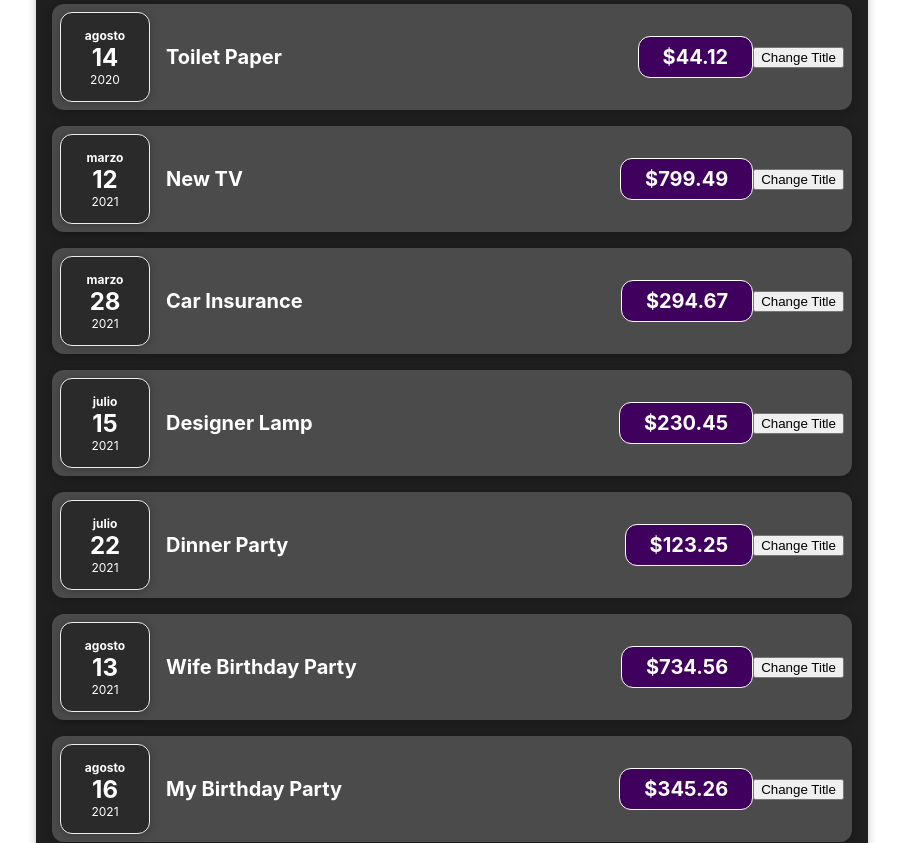
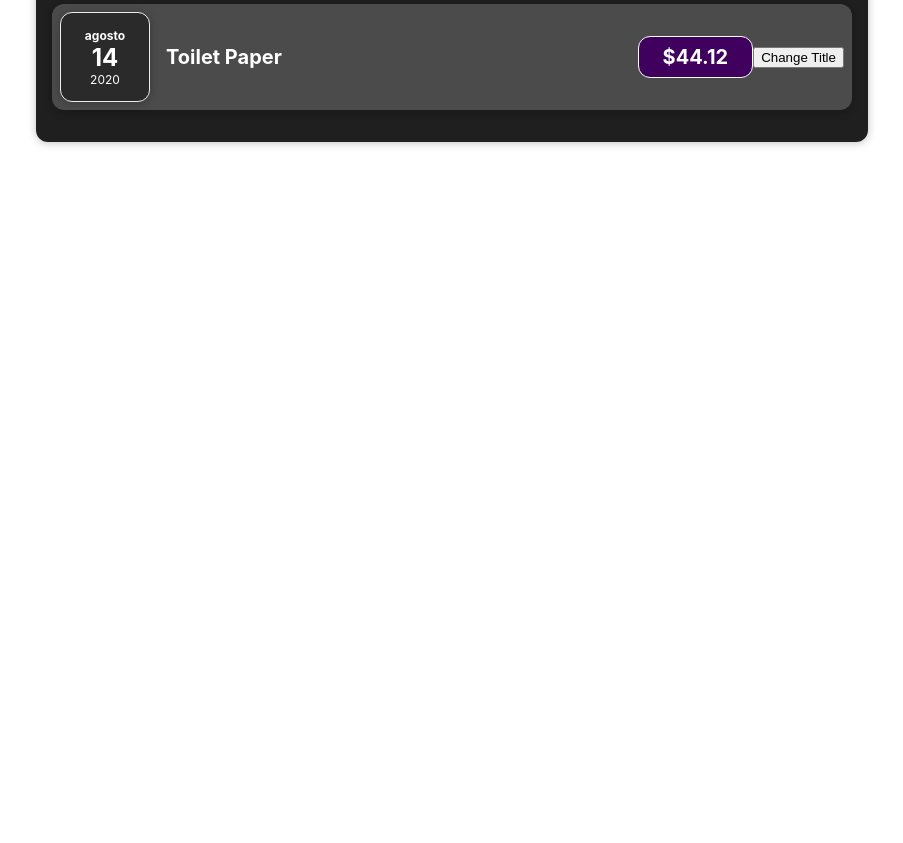
Before and after one commit to ifirestone/expenses-demo, a React (Create React App) app: page / in a window 1280 px wide. Shown: the part 400-1243 px from the top of the page, without its empty margins (188-1091 px from the left). After the commit the page ends 800 px from the top, so only its background shows below. Built offline with nearby package versions, Linux system fonts and the light colour scheme.

Commit message:
Expenses List

```diff
--- a/src/App.js
+++ b/src/App.js
@@ -1,8 +1,8 @@
 import Expenses from "./components/expenses/Expenses";
 import NewExpense from "./components/NewExpense/NewExpense";
+import { useState } from "react";
 
-const App = () => {
-  const expenses = [
+const DUMMY_EXPENSES = [
   {
     id: "e1",
     title: "Toilet Paper",
@@ -44,13 +44,29 @@ const App = () => {
     id: "e8",
     title: "Businness Trip",
     amount: 235.57,
-      date: new Date(2021, 8, 1),
+    date: new Date(2022, 8, 1),
+  },
+  {
+    id: "e9",
+    title: "Businness Trip Bahamas",
+    amount: 839.17,
+    date: new Date(2023, 1, 1),
+  },
+  {
+    id: "e10",
+    title: "Businness Algeria",
+    amount: 948.78,
+    date: new Date(2023, 8, 1),
   },
 ];
 
+const App = () => {
+  const [expenses, setExpenses] = useState(DUMMY_EXPENSES);
+
   const addExpenseHandler = (expense) => {
-    console.log("In APP.js");
-    console.log(expense);
+    setExpenses((prevExpenses) => {
+      return [expense, ...prevExpenses];
+    });
   };
 
   return (
--- a/src/components/NewExpense/ExpenseForm.js
+++ b/src/components/NewExpense/ExpenseForm.js
@@ -18,6 +18,7 @@ const ExpenseForm = (props) => {
 
   const submitHandler = (event) => {
     event.preventDefault();
+    if (title && amount && date) {
       const expenseData = {
         title: title,
         amount: amount,
@@ -27,6 +28,7 @@ const ExpenseForm = (props) => {
       setTitle("");
       setAmount("");
       setDate("");
+    }
   };
   return (
     <form className="expense-form" onSubmit={submitHandler}>
--- a/src/components/expenses/ExpenseItem.js
+++ b/src/components/expenses/ExpenseItem.js
@@ -12,6 +12,7 @@ const ExpenseItem = (props) => {
     setTitle("Updated!!");
   };
   return (
+    <li>
       <Card className="expense-item">
         <ExpenseDate date={date} />
         <div className="expense-item__description">
@@ -20,6 +21,7 @@ const ExpenseItem = (props) => {
         </div>
         <button onClick={changeTitle}>Change Title</button>
       </Card>
+    </li>
   );
 };
 
--- a/src/components/expenses/Expenses.css
+++ b/src/components/expenses/Expenses.css
@@ -5,3 +5,10 @@
   width: 50rem;
   max-width: 95%;
 }
+
+.no-expenses {
+  font-weight: bold;
+  margin-bottom: 0.5rem;
+  color: white;
+  padding: 0 1rem;
+}
--- a/src/components/expenses/Expenses.js
+++ b/src/components/expenses/Expenses.js
@@ -1,5 +1,5 @@
 import "./Expenses.css";
-import ExpenseItem from "./ExpenseItem";
+import ExpensesList from "./ExpensesList";
 import ExpensesFilter from "./ExpensesFilter";
 import { useState } from "react";
 import Card from "../layouts/Card";
@@ -11,57 +11,14 @@ const Expenses = (props) => {
     setYear(selectedYear);
   };
 
+  const filteredExpenses = props.items.filter((expense) => {
+    return expense.date.getFullYear().toString() === year;
+  });
+
   return (
     <Card className="expenses">
       <ExpensesFilter selected={year} onChangeFilter={filterChangeHandler} />
-      <ExpenseItem
-        title={props.items[0].title}
-        amount={props.items[0].amount}
-        date={props.items[0].date}
-        id={props.items[0].id}
-      />
-      <ExpenseItem
-        title={props.items[1].title}
-        amount={props.items[1].amount}
-        date={props.items[1].date}
-        id={props.items[1].id}
-      />
-      <ExpenseItem
-        title={props.items[2].title}
-        amount={props.items[2].amount}
-        date={props.items[2].date}
-        id={props.items[2].id}
-      />
-      <ExpenseItem
-        title={props.items[3].title}
-        amount={props.items[3].amount}
-        date={props.items[3].date}
-        id={props.items[3].id}
-      />
-      <ExpenseItem
-        title={props.items[4].title}
-        amount={props.items[4].amount}
-        date={props.items[4].date}
-        id={props.items[4].id}
-      />
-      <ExpenseItem
-        title={props.items[5].title}
-        amount={props.items[5].amount}
-        date={props.items[5].date}
-        id={props.items[5].id}
-      />
-      <ExpenseItem
-        title={props.items[6].title}
-        amount={props.items[6].amount}
-        date={props.items[6].date}
-        id={props.items[6].id}
-      />
-      <ExpenseItem
-        title={props.items[7].title}
-        amount={props.items[7].amount}
-        date={props.items[7].date}
-        id={props.items[7].id}
-      />
+      <ExpensesList items={filteredExpenses} />
     </Card>
   );
 };
--- a/src/components/expenses/ExpensesFilter.js
+++ b/src/components/expenses/ExpensesFilter.js
@@ -11,6 +11,7 @@ const ExpensesFilter = (props) => {
       <div className="expenses-filter__control">
         <label>Filter by year</label>
         <select value={props.selected} onChange={dropDownChangeHandler}>
+          <option value="2023">2023</option>
           <option value="2022">2022</option>
           <option value="2021">2021</option>
           <option value="2020">2020</option>
--- /dev/null
+++ b/src/components/expenses/ExpensesList.css
@@ -0,0 +1,9 @@
+.expenses-list {
+  list-style: none;
+  padding: 0;
+}
+
+.expenses-list__fallback {
+  color: white;
+  text-align: center;
+}
--- /dev/null
+++ b/src/components/expenses/ExpensesList.js
@@ -0,0 +1,23 @@
+import "./ExpensesList.css";
+import ExpenseItem from "./ExpenseItem";
+
+const ExpensesList = (props) => {
+  if (props.items.length === 0) {
+    return <h2 className="expenses-list__fallback">Found no expenses.</h2>;
+  }
+
+  return (
+    <ul className="expenses-list">
+      {props.items.map((expense) => (
+        <ExpenseItem
+          key={expense.id}
+          title={expense.title}
+          amount={expense.amount}
+          date={expense.date}
+        />
+      ))}
+    </ul>
+  );
+};
+
+export default ExpensesList;
```
Lines whose indentation alone changed are shown as unchanged.
